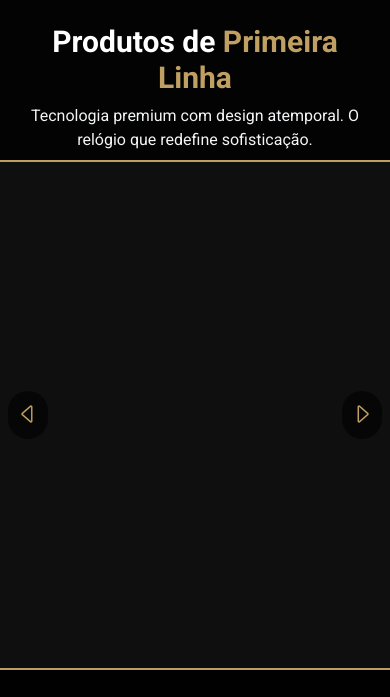
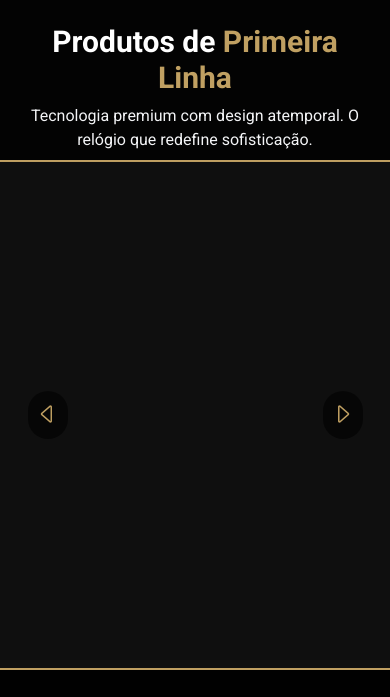
Before and after one commit to felipecapeletti/LP-3D-Watch, a plain HTML site: page index.html in a window 390 px wide. Shown: the top 697 px of the page. Drawn offline with nearby package versions, Linux system fonts and the light colour scheme.

Commit message:
adição de responsividade

```diff
--- a/index.html
+++ b/index.html
@@ -46,7 +46,7 @@
     <section class="min-h-[60vh] md:h-[85vh] flex flex-col items-center justify-center shadow background">
         <!-- OBJETO 3D -->
         <div class="w-full h-full flex justify-center">
-            <div class="relative w-full max-w-4xl h-[60vw] max-h-[85vh] min-h-[300px]">
+            <div class="relative w-[90vw] h-[60vw] max-h-[85vh] min-h-[300px]">
                 <!-- Carousel container -->
                 <div id="carousel-3d" class="w-full h-full relative overflow-hidden">
                     <model-viewer
```
